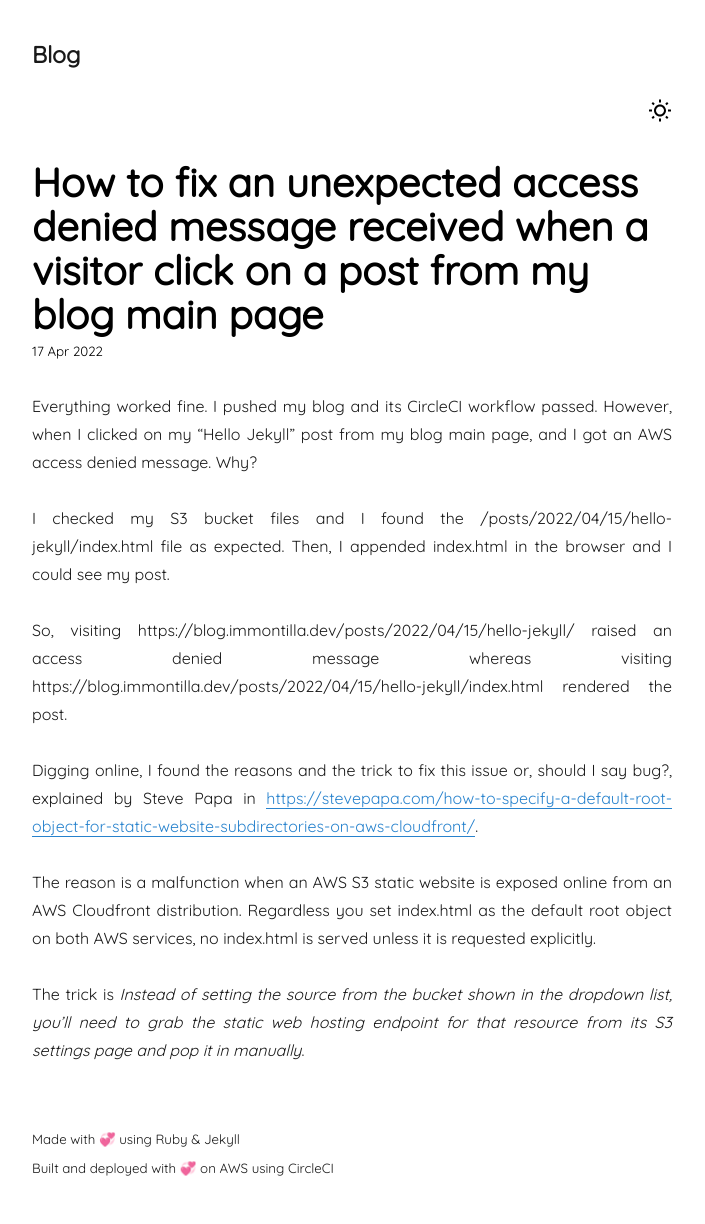
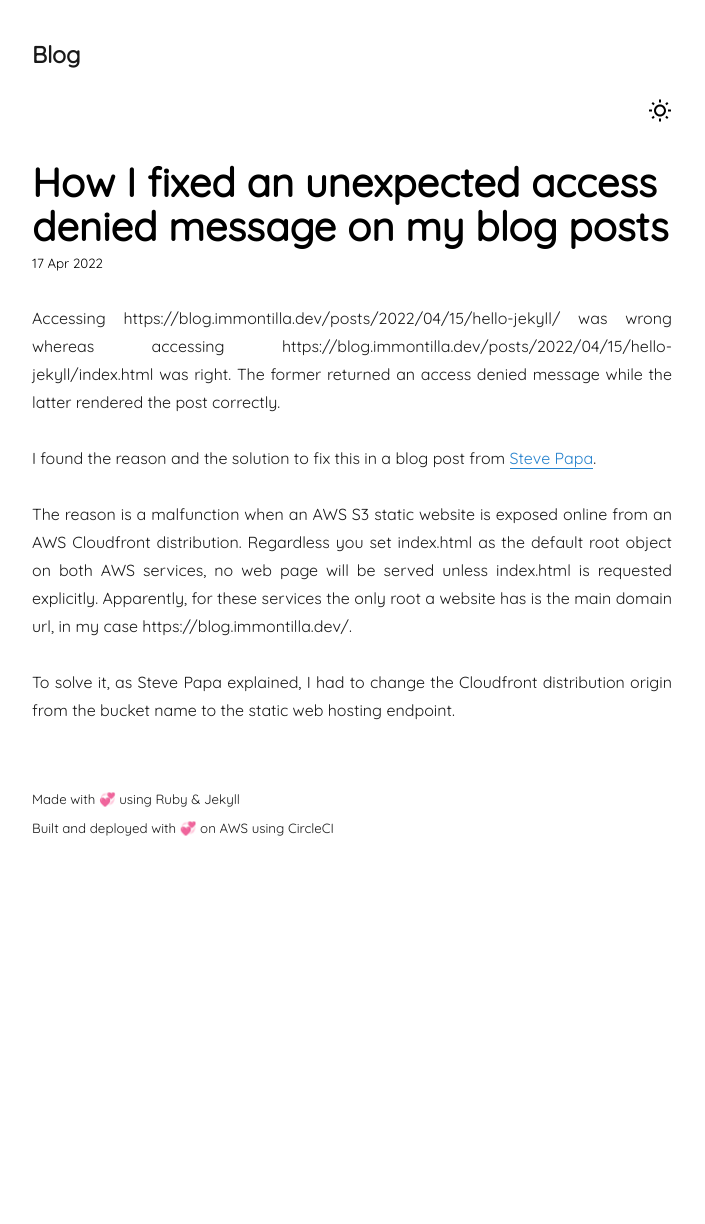
Before and after one commit to immontilla/blog.immontilla.dev, a Jekyll site: the page built from _posts/2022-04-17-note-cloudfront-s3-access-denied.md, in a window 1280 px wide. Shown: the whole page, without its empty margins (288-993 px from the left). Built offline with Jekyll 4.4.1, drawn with Linux system fonts in a browser that asks for light colours; emoji names are drawn with the system emoji font; after the commit the page ends 900 px from its top, so only the background shows below that.

Commit message:
Post about cloudfront s3 bug

```diff
--- a/_posts/2022-04-17-note-cloudfront-s3-access-denied.md
+++ b/_posts/2022-04-17-note-cloudfront-s3-access-denied.md
@@ -1,17 +1,13 @@
 ---
 layout: post
-title: How to fix an unexpected access denied message received when a visitor click on a post from my blog main page
+title: How I fixed an unexpected access denied message on my blog posts
 date: 2022-04-17
 ---
 
-Everything worked fine. I pushed my blog and its CircleCI workflow passed. However, when I clicked on my "Hello Jekyll" post from my blog main page, and I got an AWS access denied message. Why?
+Accessing https://blog.immontilla.dev/posts/2022/04/15/hello-jekyll/ was wrong whereas accessing https://blog.immontilla.dev/posts/2022/04/15/hello-jekyll/index.html was right. The former returned an access denied message while the latter rendered the post correctly.
 
-I checked my S3 bucket files and I found the /posts/2022/04/15/hello-jekyll/index.html file as expected. Then, I appended index.html in the browser and I could see my post.
+I found the reason and the solution to fix this in a blog post from <a target="_blank" alt="Specifying a default root object for static website subdirectories on AWS Cloudfront " href="https://stevepapa.com/how-to-specify-a-default-root-object-for-static-website-subdirectories-on-aws-cloudfront/">Steve Papa</a>.
 
-So, visiting https://blog.immontilla.dev/posts/2022/04/15/hello-jekyll/ raised an access denied message whereas visiting https://blog.immontilla.dev/posts/2022/04/15/hello-jekyll/index.html rendered the post.
+The reason is a malfunction when an AWS S3 static website is exposed online from an AWS Cloudfront distribution. Regardless you set index.html as the default root object on both AWS services, no web page will be served unless index.html is requested explicitly. Apparently, for these services the only root a website has is the main domain url, in my case https://blog.immontilla.dev/.
 
-Digging online, I found the reasons and the trick to fix this issue or, should I say bug?, explained by Steve Papa in <a target="_blank" alt="Specifying a default root object for static website subdirectories on AWS Cloudfront " href="https://stevepapa.com/how-to-specify-a-default-root-object-for-static-website-subdirectories-on-aws-cloudfront/">https://stevepapa.com/how-to-specify-a-default-root-object-for-static-website-subdirectories-on-aws-cloudfront/</a>.
-
-The reason is a malfunction when an AWS S3 static website is exposed online from an AWS Cloudfront distribution. Regardless you set index.html as the default root object on both AWS services, no index.html is served unless it is requested explicitly.
-
-The trick is _Instead of setting the source from the bucket shown in the dropdown list, you’ll need to grab the static web hosting endpoint for that resource from its S3 settings page and pop it in manually_.
+To solve it, as Steve Papa explained, I had to change the Cloudfront distribution origin from the bucket name to the static web hosting endpoint.
```
